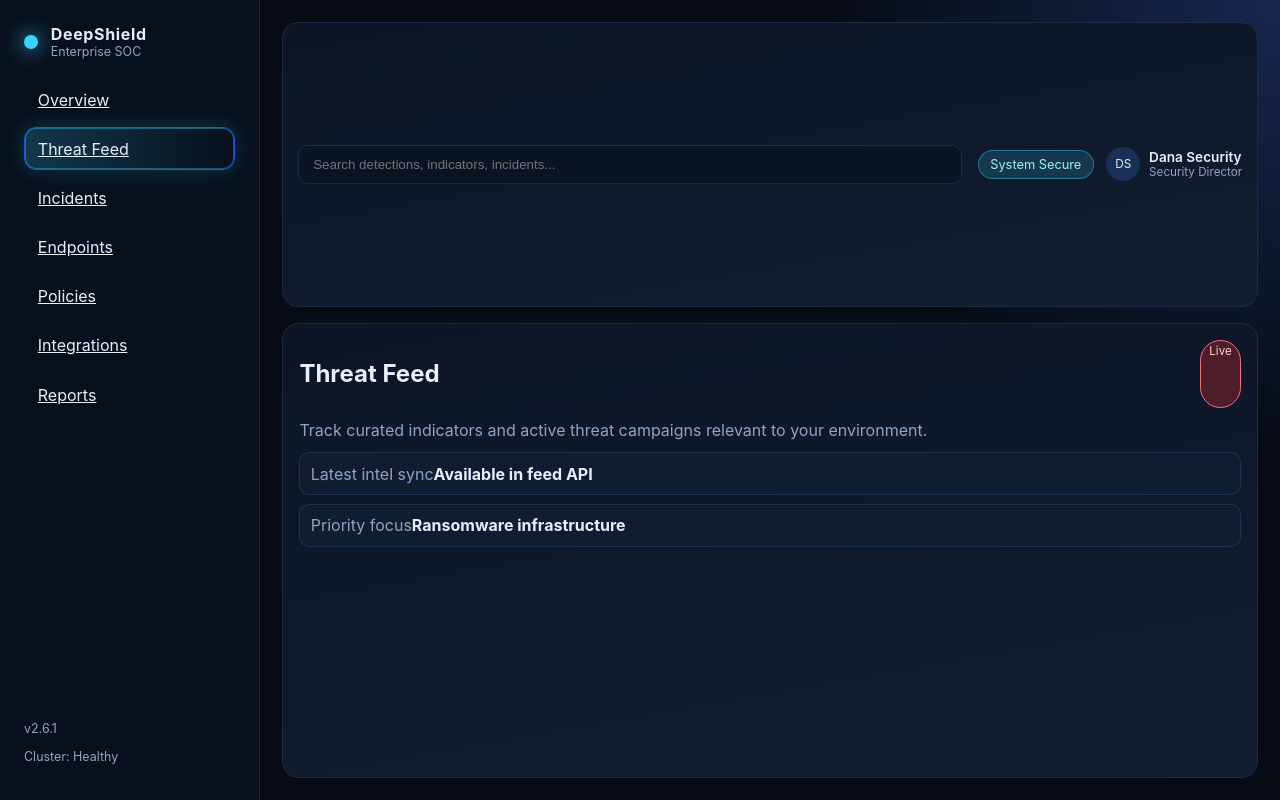
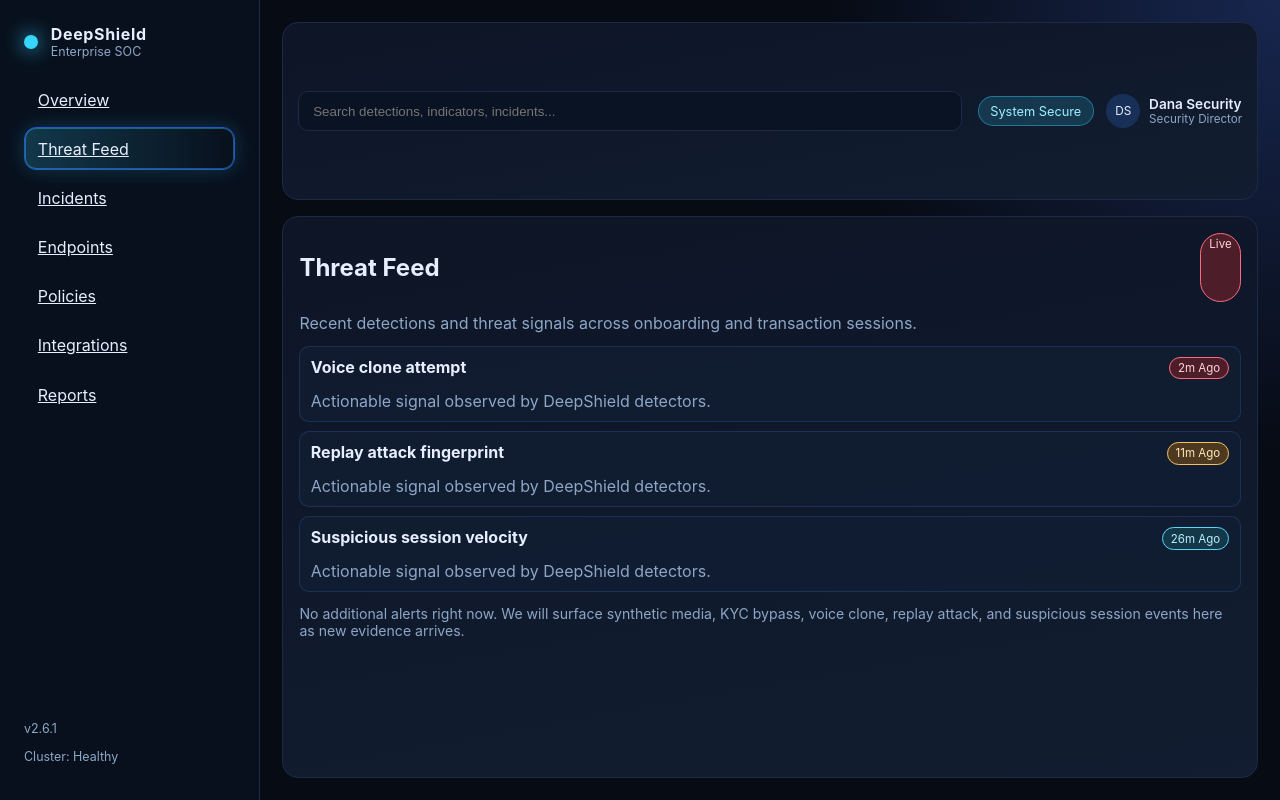
Before and after one commit to whiterabbit404x/decoda-deepshield, a Next.js app in the folder apps/web/: page /threat-feed in a window 1280 px wide. Built offline with nearby package versions, Linux system fonts and the light colour scheme.

Commit message:
Implement content layouts for threat, endpoint, policy, integration, and report pages

```diff
--- a/apps/web/app/threat-feed/page.tsx
+++ b/apps/web/app/threat-feed/page.tsx
@@ -2,6 +2,12 @@ import { Sidebar } from "@/components/layout/Sidebar";
 import { Topbar } from "@/components/layout/Topbar";
 
 export default function ThreatFeedPage() {
+  const detections = [
+    { signal: "Voice clone attempt", severity: "pri-high", when: "2m ago" },
+    { signal: "Replay attack fingerprint", severity: "pri-medium", when: "11m ago" },
+    { signal: "Suspicious session velocity", severity: "pri-low", when: "26m ago" },
+  ];
+
   return (
     <main className="app-shell">
       <Sidebar />
@@ -12,17 +18,22 @@ export default function ThreatFeedPage() {
             <h2>Threat Feed</h2>
             <span className="badge pri-high">Live</span>
           </div>
-          <p className="muted">Track curated indicators and active threat campaigns relevant to your environment.</p>
+          <p className="muted">Recent detections and threat signals across onboarding and transaction sessions.</p>
           <ul>
-            <li>
-              <span className="muted">Latest intel sync</span>
-              <strong>Available in feed API</strong>
-            </li>
-            <li>
-              <span className="muted">Priority focus</span>
-              <strong>Ransomware infrastructure</strong>
-            </li>
+            {detections.map((item) => (
+              <li key={item.signal}>
+                <div className="panel-head">
+                  <strong>{item.signal}</strong>
+                  <span className={`badge ${item.severity}`}>{item.when}</span>
+                </div>
+                <p className="muted">Actionable signal observed by DeepShield detectors.</p>
+              </li>
+            ))}
           </ul>
+          <p className="state-text">
+            No additional alerts right now. We will surface synthetic media, KYC bypass, voice clone, replay attack,
+            and suspicious session events here as new evidence arrives.
+          </p>
         </div>
       </section>
     </main>
```
Also changed, not shown: apps/web/app/endpoints/page.tsx (+19 -2 lines), apps/web/app/integrations/page.tsx (+21 -2 lines), apps/web/app/policies/page.tsx (+21 -2 lines), apps/web/app/reports/page.tsx (+20 -2 lines).
